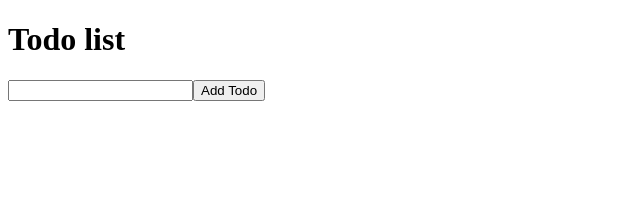
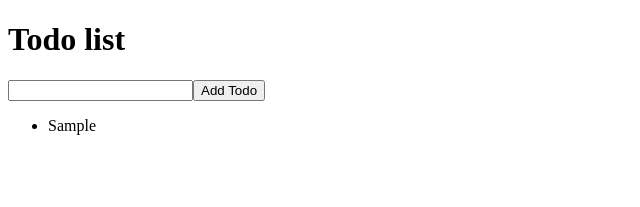
Before and after one commit to Robert-G-J/tdd-react-redux, a React (Create React App) app: page / in a window 1280 px wide. Both pictures are taken after typing "Sample" into the empty fields and a click on the button "Add Todo". Shown: the top 207 px of the page, without its empty margins (0-640 px from the left). Built offline with nearby package versions, Linux system fonts and the light colour scheme.

Commit message:
Can display todos in app and passes e2e test

```diff
--- a/src/App.js
+++ b/src/App.js
@@ -2,17 +2,25 @@ import React from "react";
 import { connect } from "react-redux";
 import PropTypes from "prop-types";
 import AddTodo from "./components/addTodo";
+import TodoList from "./components/todoList";
 import actions from "./actions/";
 
-export const App = ({ submitTodo }) => (
+export const App = ({ submitTodo, todos }) => (
   <div>
     <h1>Todo list</h1>
     <AddTodo submitTodo={submitTodo} />
+    <TodoList todos={todos} />
   </div>
 );
 
 App.propTypes = {
-  submitTodo: PropTypes.func.isRequired
+  submitTodo: PropTypes.func.isRequired,
+  todos: PropTypes.arrayOf(
+    PropTypes.shape({
+      id: PropTypes.number.isRequired,
+      text: PropTypes.string.isRequired
+    })
+  ).isRequired
 };
 
 const mapStateToProps = state => state.todoListApp;
--- /dev/null
+++ b/src/components/todoList/index.js
@@ -0,0 +1,23 @@
+import React from "react";
+import PropTypes from "prop-types";
+
+const TodoList = ({ todos }) => {
+  const todoItems = todos.map(todo => (
+    <li key={todo.id}>
+      <span className="todo-text">{todo.text}</span>
+    </li>
+  ));
+
+  return <ul>{todoItems}</ul>;
+};
+
+TodoList.propTypes = {
+  todos: PropTypes.arrayOf(
+    PropTypes.shape({
+      id: PropTypes.number.isRequired,
+      text: PropTypes.string.isRequired
+    })
+  ).isRequired
+};
+
+export default TodoList;
```
Also changed, not shown: src/components/todoList/test.js (added, +24 -0 lines), 1 other file (tests, documents, lock files or other folders).
